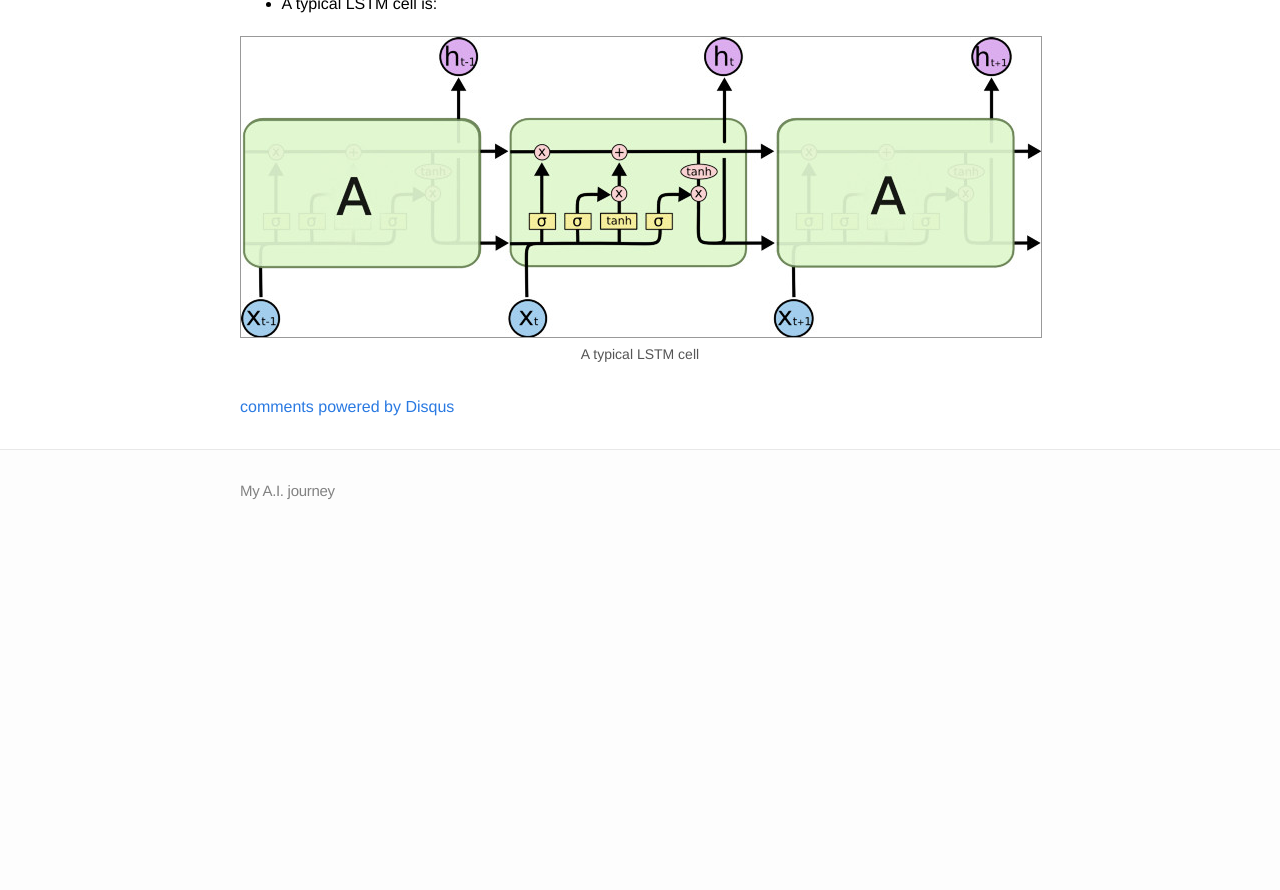
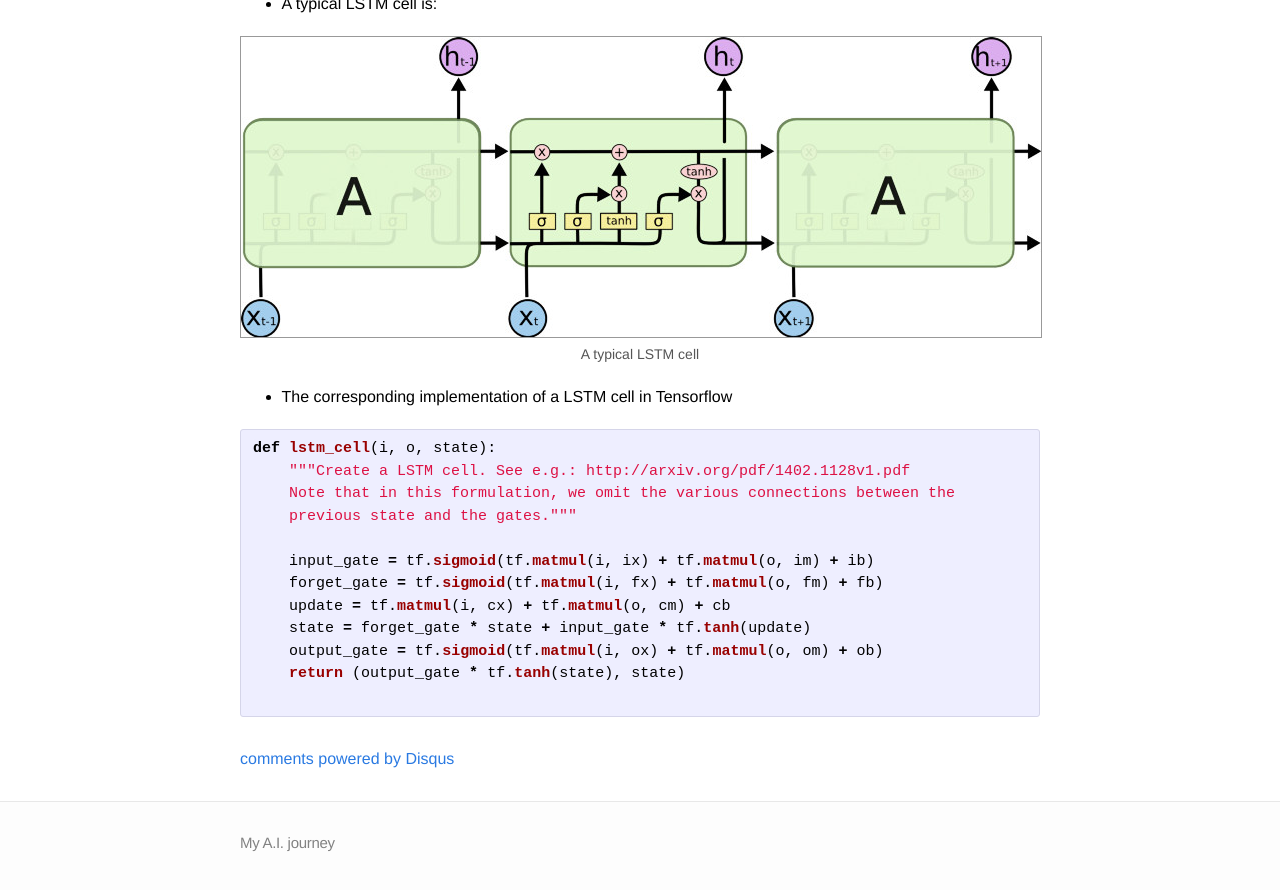
Before and after one commit to BrianPin/brianpin.github.io, a Jekyll site: the page built from _posts/2017-01-13-udacity-DeepLearning-course-notes.markdown, in a window 1280 px wide and 900 px high, scrolled down 2095 px. Shown: the top 890 px of the window. Built offline with Jekyll 4.4.1, drawn with Linux system fonts in a browser that asks for light colours; comment, search, counter and statistics services are not loaded; before the commit the page ends 2643 px from its top, so only the background shows below that.

Commit message:
Adding LSTM code

````diff
--- a/_posts/2017-01-13-udacity-DeepLearning-course-notes.markdown
+++ b/_posts/2017-01-13-udacity-DeepLearning-course-notes.markdown
@@ -70,3 +70,20 @@ Since all the training procedures are similar, I just reversed the label and bat
   <img src="/assets/lstm.png">
   <div class="thecap">A typical LSTM cell</div>
 </div>
+
+* The corresponding implementation of a LSTM cell in Tensorflow
+
+```python
+def lstm_cell(i, o, state):
+    """Create a LSTM cell. See e.g.: http://arxiv.org/pdf/1402.1128v1.pdf
+    Note that in this formulation, we omit the various connections between the
+    previous state and the gates."""
+
+    input_gate = tf.sigmoid(tf.matmul(i, ix) + tf.matmul(o, im) + ib)
+    forget_gate = tf.sigmoid(tf.matmul(i, fx) + tf.matmul(o, fm) + fb)
+    update = tf.matmul(i, cx) + tf.matmul(o, cm) + cb
+    state = forget_gate * state + input_gate * tf.tanh(update)
+    output_gate = tf.sigmoid(tf.matmul(i, ox) + tf.matmul(o, om) + ob)
+    return (output_gate * tf.tanh(state), state)
+
+```
````
